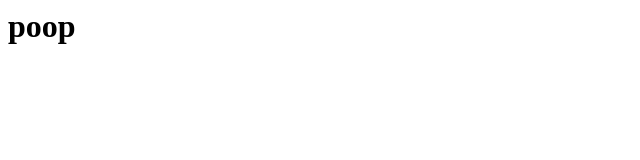
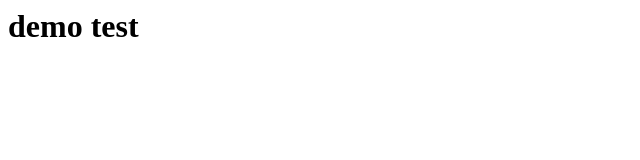
Before and after one commit to Quaker69/Quaker69.github.io, a plain HTML site: page index.html in a window 1280 px wide. Shown: the whole page, without its empty margins (0-640 px from the left). Drawn offline with Linux system fonts and the light colour scheme.

Commit message:
Update index.html

```diff
--- a/index.html
+++ b/index.html
@@ -3,7 +3,7 @@
         <title>Our page</title>
     </head>
     <body>
-        <h1>poop</h1>
+        <h1>demo test</h1>
         <!-- <img src="cat.png" alt="cat"> -->
         <!-- <img src="alien.gif" alt="punny" width="100%"> -->
     </body>
```
